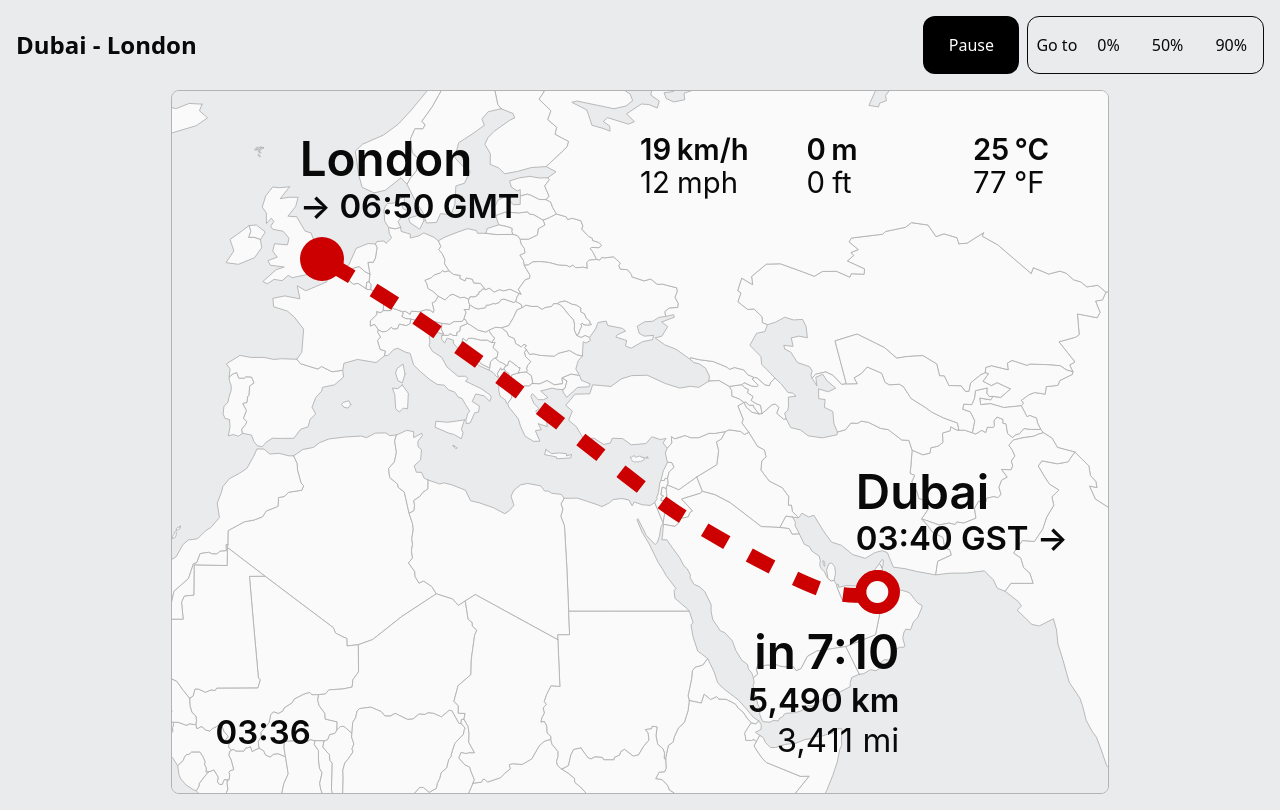
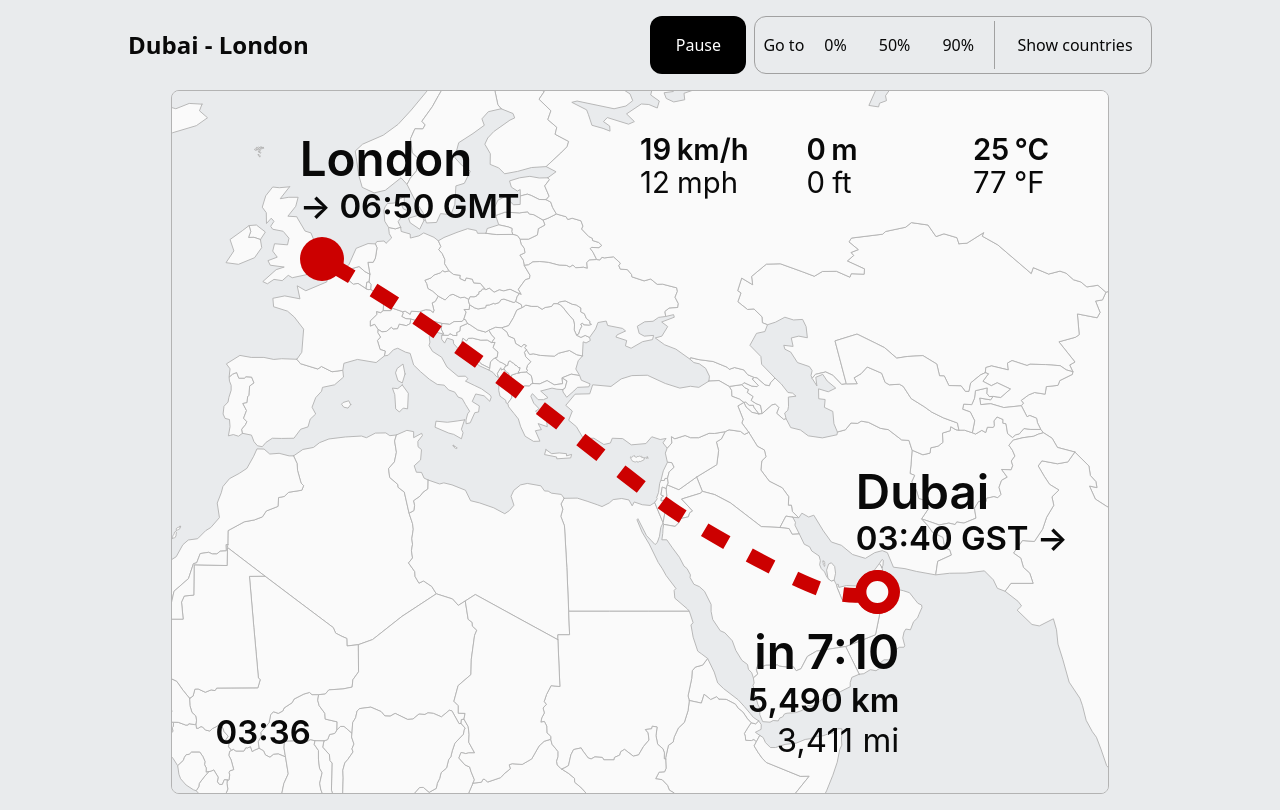
Before and after one commit to adamplesnik/flight-progress-prototype, a React (Vite) app: page / in a window 1280 px wide. Built offline with nearby package versions, Linux system fonts and the light colour scheme; a web font is replaced by a local one.

Commit message:
Country names toggle

```diff
--- a/src/App.tsx
+++ b/src/App.tsx
@@ -8,13 +8,13 @@ import { FlightData } from './partials/FlightData'
 import { LocalTime } from './partials/LocalTime'
 
 const assetPath = '/assets'
-// Set to false to hide country names on the map
-const showCountryNames = false
 const initialFlightProgress = 0.9
 
 function App() {
   const [data, setData] = useState(() => readoutAt(initialFlightProgress))
   const [paused, setPaused] = useState(false)
+  // Country names on the map (toggle in the controls)
+  const [showCountryNames, setShowCountryNames] = useState(false)
   const [seek, setSeek] = useState<{ to: number; id: number } | null>(null)
   const onReadout = useCallback((next: FlightReadout) => {
     setData((prev) =>
@@ -28,11 +28,13 @@ function App() {
 
   return (
     <main className="wrapper">
-      <div className="flex w-full items-center justify-between rounded-xl">
+      <div className="flex w-5xl items-center justify-between rounded-xl">
         <h1 className="text-2xl font-semibold">Dubai - London</h1>
         <Controls
           paused={paused}
           onToggle={() => setPaused((p) => !p)}
+          showCountryNames={showCountryNames}
+          onToggleCountryNames={() => setShowCountryNames((v) => !v)}
           onSeek={(to) => setSeek((prev) => ({ to, id: (prev?.id ?? 0) + 1 }))}
         />
       </div>
--- a/src/partials/Controls.tsx
+++ b/src/partials/Controls.tsx
@@ -8,10 +8,14 @@ export function Controls({
   paused,
   onToggle,
   onSeek,
+  showCountryNames,
+  onToggleCountryNames,
 }: {
   paused: boolean
   onToggle: () => void
   onSeek: (to: number) => void
+  showCountryNames: boolean
+  onToggleCountryNames: () => void
 }) {
   return (
     <div className="flex items-stretch gap-2">
@@ -22,18 +26,27 @@ export function Controls({
       >
         {paused ? 'Play' : 'Pause'}
       </button>
-      <div className="flex items-center gap-2 rounded-xl border border-current p-1 pl-2">
+      <div className="flex items-center gap-2 rounded-xl border border-neutral-400 p-1 pl-2">
         Go to
         {jumps.map(({ label, to }) => (
           <button
             key={label}
             type="button"
             onClick={() => onSeek(to)}
-            className="rounded-x cursor-pointer rounded-lg p-3 hover:bg-neutral-300"
+            className="cursor-pointer rounded-lg p-3 hover:bg-neutral-300"
           >
             {label}
           </button>
         ))}
+        <div className="h-full w-px bg-neutral-400"></div>
+        <button
+          type="button"
+          aria-pressed={showCountryNames}
+          onClick={onToggleCountryNames}
+          className="w-36 cursor-pointer rounded-lg p-3 hover:bg-neutral-300"
+        >
+          {showCountryNames ? 'Hide countries' : 'Show countries'}
+        </button>
       </div>
     </div>
   )
```
